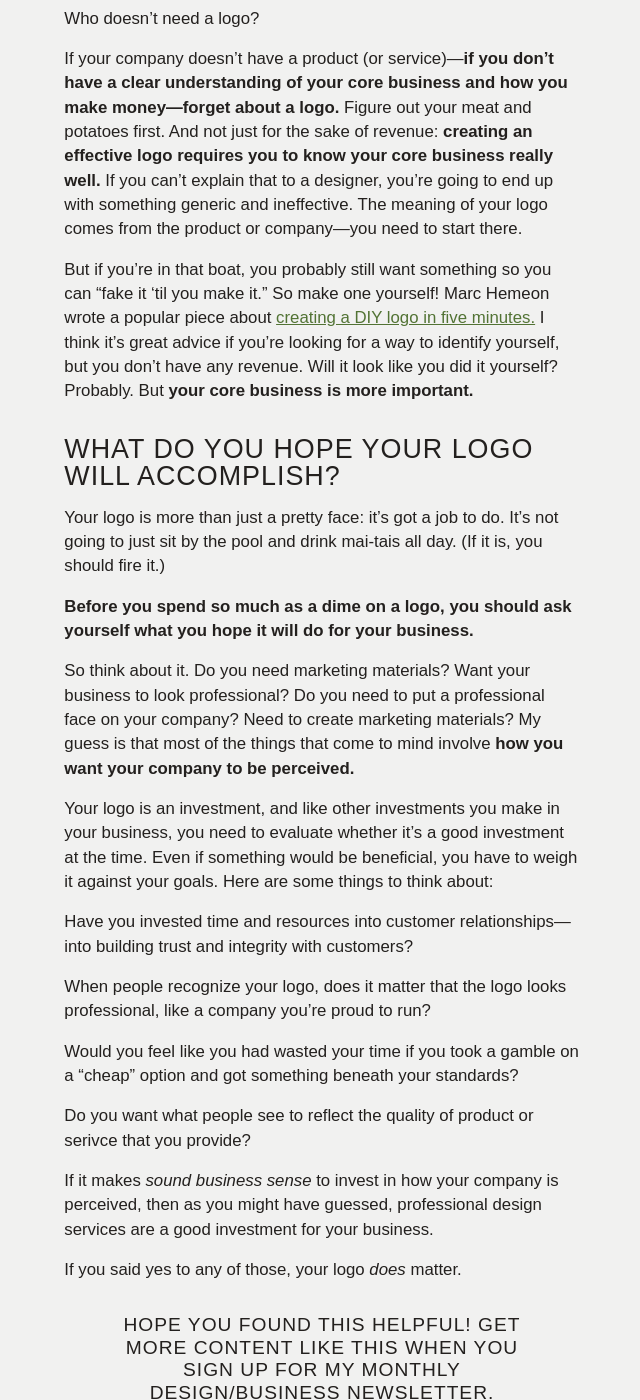
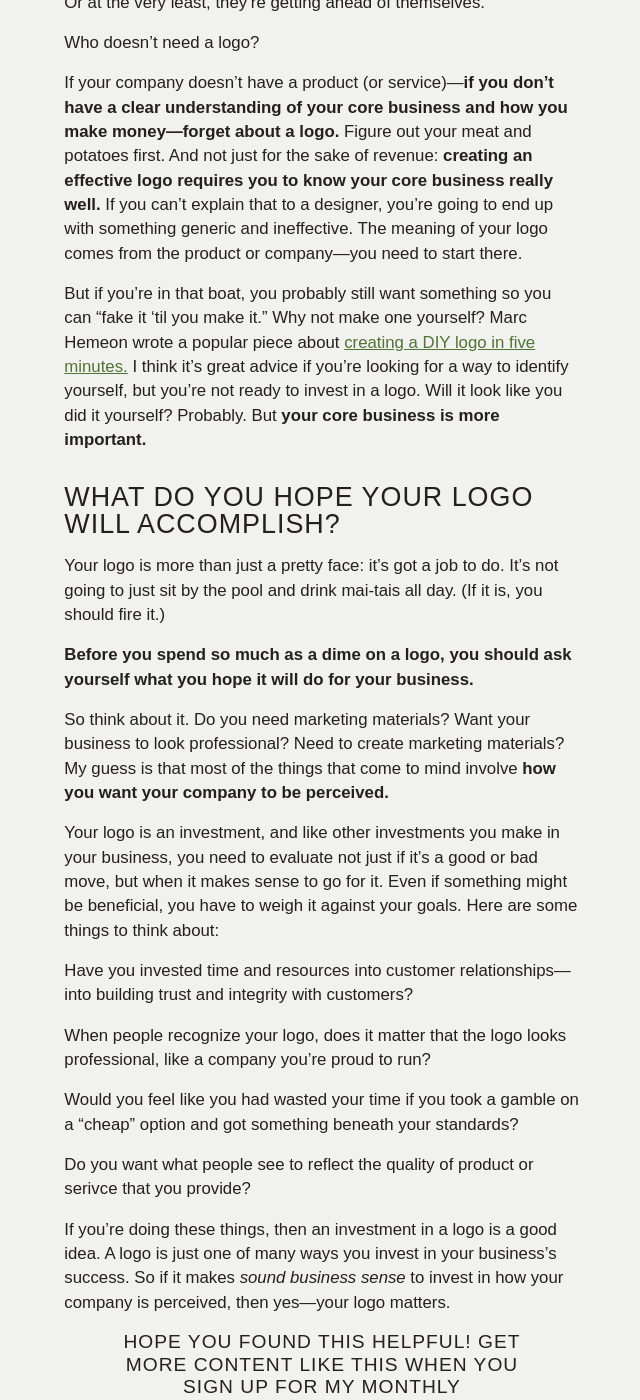
Before and after one commit to bfioritto/bethfioritto, a Jekyll site: the page built from _posts/2017-05-10-does-your-logo-matter.markdown, in a window 1280 px wide and 1400 px high, scrolled down 5208 px. Shown: the whole window, without its empty margins (318-958 px from the left). Built offline with Jekyll 4.4.1, drawn with Linux system fonts in a browser that asks for light colours; some of the changed text lies outside the part shown.

Commit message:
edited logo blog post, fixed spacing in blog cta

```diff
--- a/_posts/2017-05-10-does-your-logo-matter.markdown
+++ b/_posts/2017-05-10-does-your-logo-matter.markdown
@@ -71,7 +71,7 @@ They have an experience with your company that confirms the story they've been t
 
 <img src="/images/confirmation_bias_3.jpg" alt="I knew this place would be great!" width="100%">
 
-Contrast that with a mismatch between the logo and the real experience: entice people with a logo that doesn’t match what they’re getting, and you’ll lose their trust, or at the very least keep them guessing (which probably doesn’t lead to sales for your biz).
+Contrast that with a mismatch between the logo and the real experience: entice people with a brand or advertising that doesn’t match what they’re getting, and you’ll lose their trust, or at the very least keep them guessing (which probably doesn’t lead to sales for your biz).
 
 <h2>Great logos have quality execution.</h2>
 
@@ -95,7 +95,7 @@ Who doesn't need a logo?
 
 If your company doesn't have a product (or service)—<b>if you don't have a clear understanding of your core business and how you make money—forget about a logo.</b> Figure out your meat and potatoes first. And not just for the sake of revenue: <b>creating an effective logo requires you to know your core business really well.</b> If you can't explain that to a designer, you're going to end up with something generic and ineffective. The meaning of your logo comes from the product or company—you need to start there.
 
-But if you're in that boat, you probably still want something so you can "fake it 'til you make it." So make one yourself! Marc Hemeon wrote a popular piece about <a href="https://journal.designinc.com/how-to-make-a-logo-for-free-in-about-5-minutes-a4f409176a8e">creating a DIY logo in five minutes.</a> I think it's great advice if you're looking for a way to identify yourself, but you don't have any revenue. Will it look like you did it yourself? Probably. But <b>your core business is more important.</b>
+But if you're in that boat, you probably still want something so you can "fake it 'til you make it." Why not make one yourself? Marc Hemeon wrote a popular piece about <a href="https://journal.designinc.com/how-to-make-a-logo-for-free-in-about-5-minutes-a4f409176a8e">creating a DIY logo in five minutes.</a> I think it's great advice if you're looking for a way to identify yourself, but you're not ready to invest in a logo. Will it look like you did it yourself? Probably. But <b>your core business is more important.</b>
 
 <h2>What do you hope your logo will accomplish?</h2>
 
@@ -103,9 +103,9 @@ Your logo is more than just a pretty face: it’s got a job to do. It’s not go
 
 <b>Before you spend so much as a dime on a logo, you should ask yourself what you hope it will do for your business.</b>
 
-So think about it. Do you need marketing materials? Want your business to look professional? Do you need to put a professional face on your company? Need to create marketing materials? My guess is that most of the things that come to mind involve <b>how you want your company to be perceived.</b>
+So think about it. Do you need marketing materials? Want your business to look professional? Need to create marketing materials? My guess is that most of the things that come to mind involve <b>how you want your company to be perceived.</b>
 
-Your logo is an investment, and like other investments you make in your business, you need to evaluate whether it's a good investment at the time. Even if something would be beneficial, you have to weigh it against your goals. Here are some things to think about:
+Your logo is an investment, and like other investments you make in your business, you need to evaluate not just if it's a good or bad move, but when it makes sense to go for it. Even if something might be beneficial, you have to weigh it against your goals. Here are some things to think about:
 
 Have you invested time and resources into customer relationships—into building trust and integrity with customers?
 
@@ -115,6 +115,4 @@ Would you feel like you had wasted your time if you took a gamble on a "cheap" o
 
 Do you want what people see to reflect the quality of product or serivce that you provide?
 
-If it makes <i>sound business sense</i> to invest in how your company is perceived, then as you might have guessed, professional design services are a good investment for your business.
-
-If you said yes to any of those, your logo <i>does</i> matter.
+If you're doing these things, then an investment in a logo is a good idea. A logo is just one of many ways you invest in your business's success. So if it makes <i>sound business sense</i> to invest in how your company is perceived, then yes—your logo matters.
--- a/_sass/_blog_styling.scss
+++ b/_sass/_blog_styling.scss
@@ -115,5 +115,6 @@
   letter-spacing: 1px;
   color: $text-color;
   line-height: 1.4rem;
+  padding-top: 0rem;
   }
 }
```
